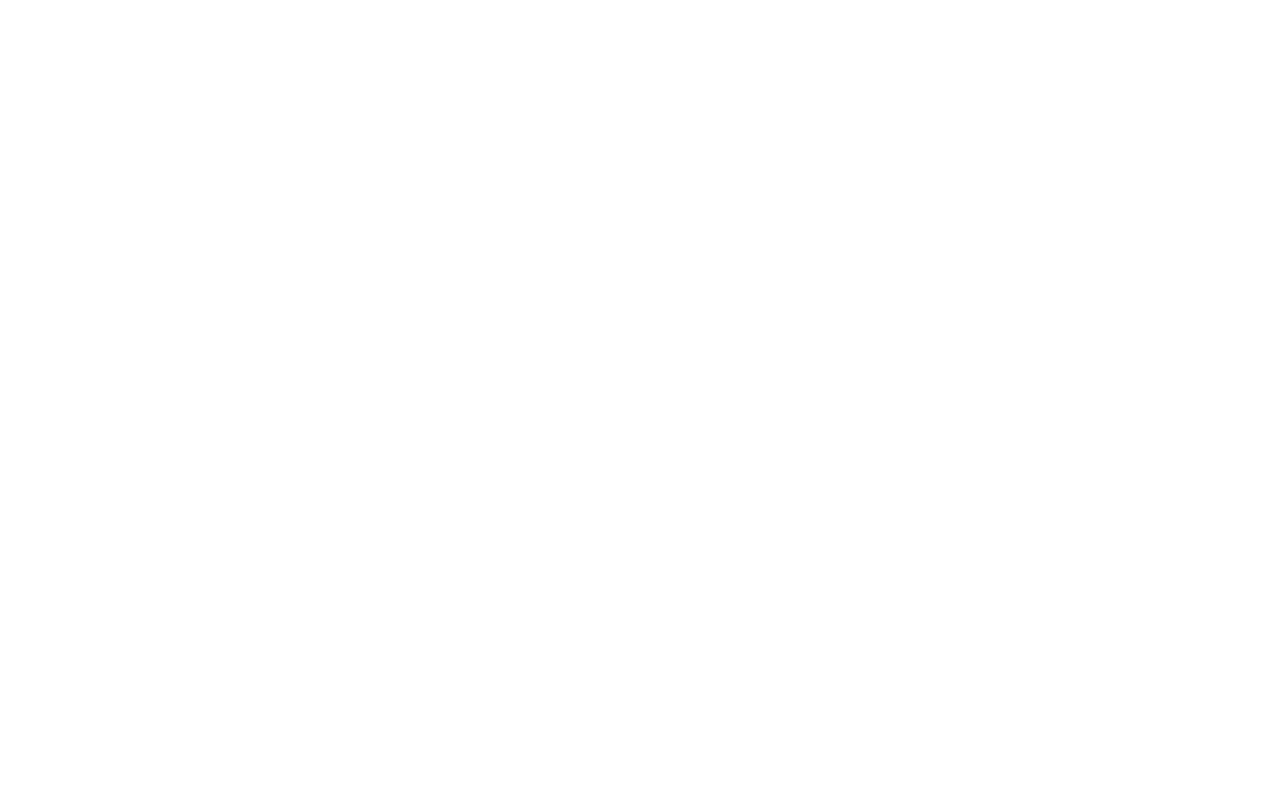
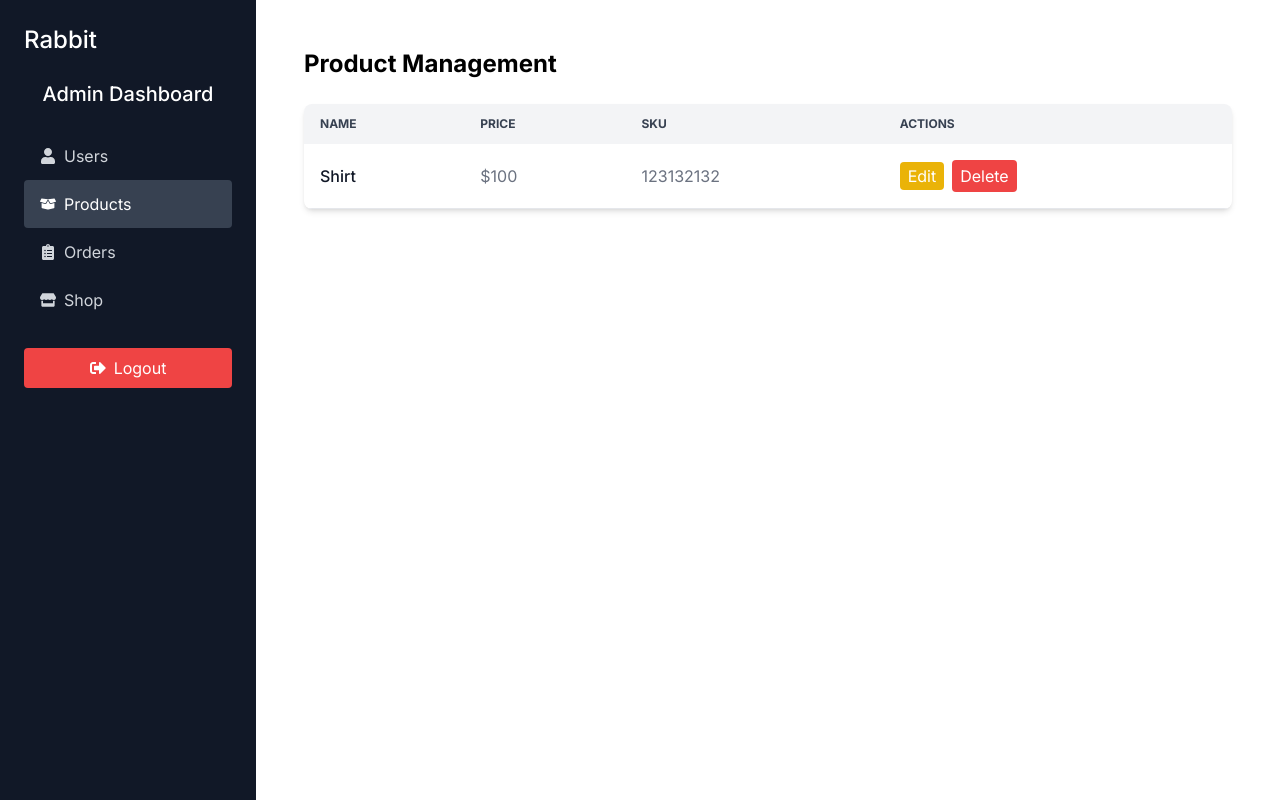
Before and after one commit to SankarSivam-Tech/rabbit, a React (Vite) app in the folder frontend/: page /admin/products in a window 1280 px wide. Before the commit this address had no page. Built offline with nearby package versions, Linux system fonts and the light colour scheme; a web font is replaced by a local one.

Commit message:
complete product Management page UI

```diff
--- a/frontend/src/App.jsx
+++ b/frontend/src/App.jsx
@@ -14,6 +14,7 @@
 import AdminLayout from "./components/Admin/AdminLayout";
 import AdminHomePage from "./pages/AdminHomePage";
 import UserManagement from "./components/Admin/UserManagement";
+import ProductManagement from "./components/Admin/ProductManagement";
 
 function App() {
   return (
@@ -38,6 +39,7 @@
         <Route path="/admin" element={<AdminLayout />}>
           <Route index element={<AdminHomePage />} />
           <Route path="users" element={<UserManagement />} />
+          <Route path="products" element={<ProductManagement />} />
         </Route>
       </Routes>
     </BrowserRouter>
--- /dev/null
+++ b/frontend/src/components/Admin/ProductManagement.jsx
@@ -0,0 +1,74 @@
+import { Link } from "react-router-dom";
+
+const ProductManagement = () => {
+  const products = [
+    {
+      _id: 121212,
+      name: "Shirt",
+      price: 100,
+      sku: "123132132",
+    },
+  ];
+  const handleDeleteProduct = (productId) => {
+    if (window.confirm("Are you sure you want to delete this product?")) {
+      console.log("Product deleted:", productId);
+      // Here you would typically make an API call to delete the product
+    }
+  };
+  return (
+    <div className="max-w-7xl mx-auto p-6">
+      <h2 className="text-2xl font-bold mb-6">Product Management</h2>
+      <div className="overflow-x-auto shadow-md sm:rounded-lg">
+        <table className="min-w-full text-left text-gray-500">
+          <thead className="bg-gray-100 text-xs uppercase text-gray-700">
+            <tr>
+              <th className="px-4 py-3">name</th>
+              <th className="px-4 py-3">price</th>
+              <th className="px-4 py-3">sku</th>
+              <th className="px-4 py-3">actions</th>
+            </tr>
+          </thead>
+          <tbody>
+            {products.length > 0 ? (
+              products.map((product) => (
+                <tr
+                  key={product._id}
+                  className="border-b hover:bg-gray-50 cursor-pointer"
+                >
+                  <td className="p-4 font-medium text-gray-900 whitespace-nowrap">
+                    {product.name}
+                  </td>
+
+                  <td className="p-4">${product.price}</td>
+                  <td className="p-4">{product.sku}</td>
+                  <td className="p-4">
+                    <Link
+                      to={`/admin/products/${product._id}/edit`}
+                      className="bg-yellow-500 text-white px-2 py-1 mr-2 rounded hover:bg-yellow-600"
+                    >
+                      Edit
+                    </Link>
+                    <button
+                      onClick={() => handleDeleteProduct(product._id)}
+                      className="bg-red-500 text-white px-2 py-1 rounded hover:bg-red-600"
+                    >
+                      Delete
+                    </button>
+                  </td>
+                </tr>
+              ))
+            ) : (
+              <tr>
+                <td colSpan={4} className="p-4 text-center text-gray-500">
+                    No products found.
+                </td>
+              </tr>
+            )}
+          </tbody>
+        </table>
+      </div>
+    </div>
+  );
+};
+
+export default ProductManagement;
```
